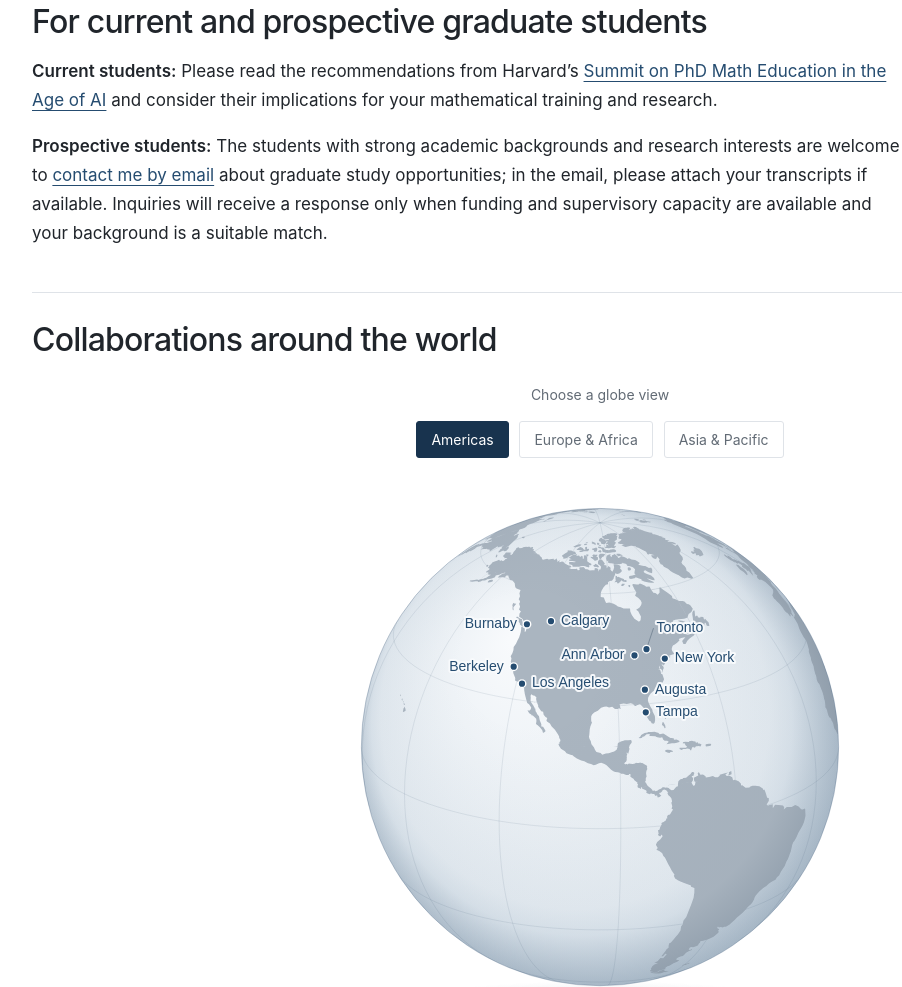
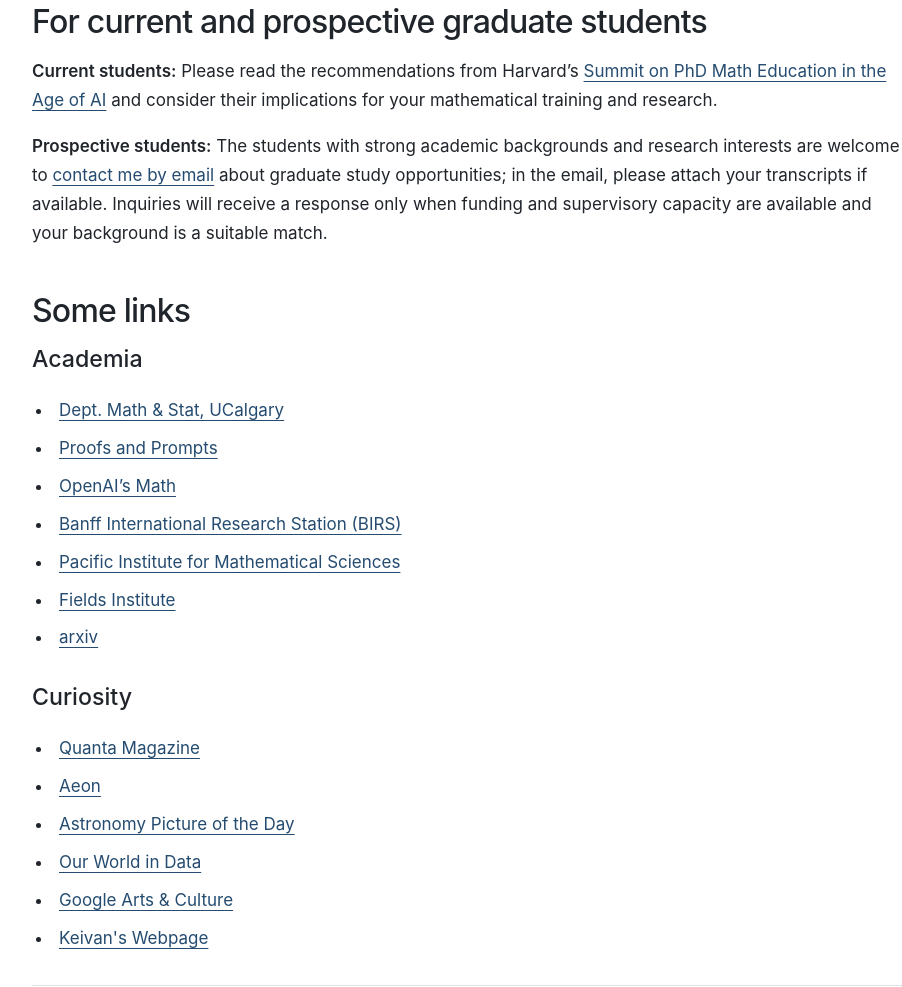
Before and after one commit to Jinnqiu/jinnqiu.github.io, a plain HTML site: page group.html in a window 1280 px wide. Shown: the part 314-1301 px from the top of the page, without its empty margins (40-942 px from the left). Drawn offline with Linux system fonts and the light colour scheme.

Commit message:
add some links

```diff
--- a/group.html
+++ b/group.html
@@ -5,7 +5,7 @@
   <meta name="viewport" content="width=device-width, initial-scale=1">
   <meta name="color-scheme" content="light">
   <meta name="author" content="Jinniao Qiu">
-  <meta name="description" content="Information for current and prospective graduate students, and research connections around the world.">
+  <meta name="description" content="Information for current and prospective graduate students, useful mathematics links, and research connections around the world.">
   <title>More · Jinniao Qiu</title>
   <link rel="icon" href="assets/favicon.svg" type="image/svg+xml">
   <link rel="stylesheet" href="assets/styles.css">
@@ -44,6 +44,28 @@
       opportunities; in the email, please attach your transcripts if available. Inquiries will
       receive a response only when funding and supervisory capacity are available
       and your background is a suitable match.</p>
+    </section>
+    <section aria-labelledby="some-links-heading">
+      <h2 id="some-links-heading">Some links</h2>
+      <h3 id="academia-heading">Academia</h3>
+      <ul class="topic-list">
+        <li><a href="https://science.ucalgary.ca/mathematics-statistics">Dept. Math &amp; Stat, UCalgary</a></li>
+        <li><a href="https://proofsandprompts.com/">Proofs and Prompts</a></li>
+        <li><a href="https://github.com/openai/math">OpenAI’s Math</a></li>
+        <li><a href="https://www.birs.ca/">Banff International Research Station (BIRS)</a></li>
+        <li><a href="https://www.pims.math.ca/">Pacific Institute for Mathematical Sciences</a></li>
+        <li><a href="https://www.fields.utoronto.ca/about">Fields Institute</a></li>
+        <li><a href="https://arxiv.org/">arxiv</a></li>
+      </ul>
+      <h3 id="curiosity-heading">Curiosity</h3>
+      <ul class="topic-list">
+        <li><a href="https://www.quantamagazine.org/about/">Quanta Magazine</a></li>
+        <li><a href="https://aeon.co/about">Aeon</a></li>
+        <li><a href="https://science.nasa.gov/apod/">Astronomy Picture of the Day</a></li>
+        <li><a href="https://ourworldindata.org/about">Our World in Data</a></li>
+        <li><a href="https://artsandculture.google.com/explore">Google Arts &amp; Culture</a></li>
+        <li><a href="https://keivan-mirzaei.com/">Keivan's Webpage</a></li>
+      </ul>
     </section>
     <section class="collaborator-map" aria-labelledby="collaborator-map-heading">
       <h2 id="collaborator-map-heading">Collaborations around the world</h2>
```
